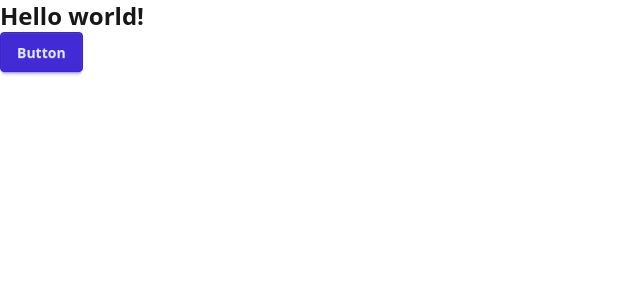
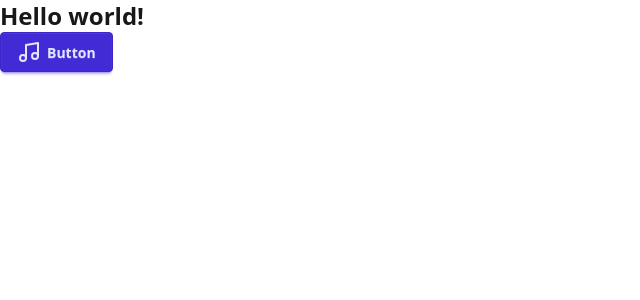
Before and after one commit to mike3497/music-app, a Vue app: page / in a window 1280 px wide. Shown: the top 300 px of the page, without its empty margins (0-640 px from the left). Built offline with nearby package versions, Linux system fonts and the light colour scheme; the HTML template or start-up script is replaced by a standard one.

Commit message:
feat: install Lucide

```diff
--- a/package.json
+++ b/package.json
@@ -14,6 +14,7 @@
   },
   "dependencies": {
     "@tailwindcss/vite": "^4.0.9",
+    "lucide-vue-next": "^0.476.0",
     "pinia": "^3.0.1",
     "tailwindcss": "^4.0.9",
     "vue": "^3.5.13",
--- a/src/views/HomeView.vue
+++ b/src/views/HomeView.vue
@@ -1,4 +1,8 @@
 <template>
   <h1 class="font-bold text-2xl">Hello world!</h1>
-  <button class="btn btn-primary">Button</button>
+  <button class="btn btn-primary"><Music />Button</button>
 </template>
+
+<script setup lang="ts">
+import { Music } from 'lucide-vue-next';
+</script>
```
Also changed, not shown: 1 other file (tests, documents, lock files or other folders).
